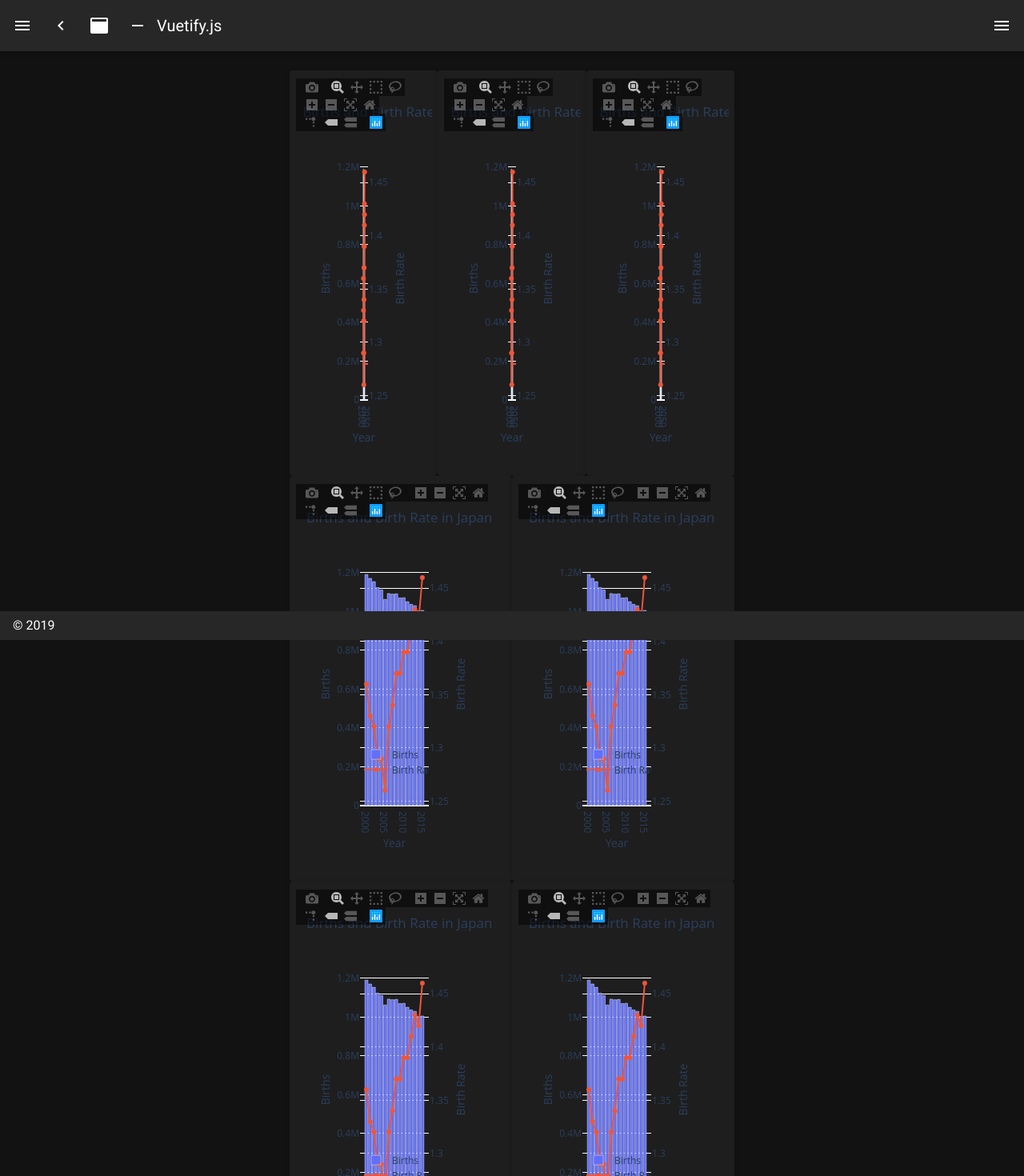
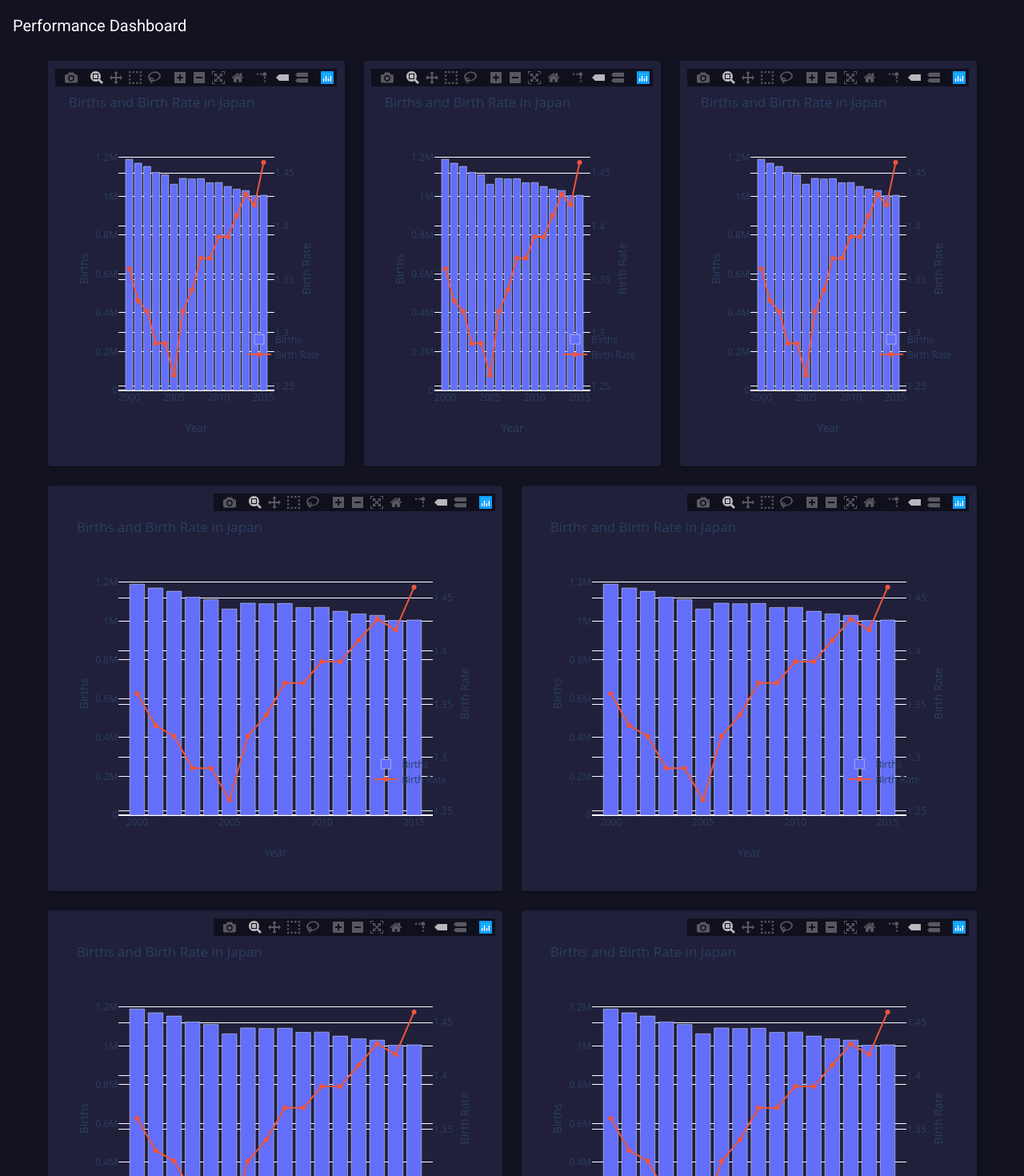
Before and after one commit to 4m1t0/performance-dashboard, a Nuxt app: page / in a window 1280 px wide. Shown: the top 1470 px of the page at 80% size. Built offline with nearby package versions, Linux system fonts and the light colour scheme.

Commit message:
nuxt.config.jsで色を制御できないため，cssで制御

```diff
--- a/src/javascript/components/Plot.vue
+++ b/src/javascript/components/Plot.vue
@@ -1,6 +1,6 @@
 <template>
   <v-col>
-    <v-card>
+    <v-card color="#20203B">
       <iframe
         width="100%"
         height="500"
@@ -20,5 +20,3 @@ export default {
   }
 }
 </script>
-
-<style></style>
--- a/src/javascript/layouts/default.vue
+++ b/src/javascript/layouts/default.vue
@@ -1,65 +1,16 @@
 <template>
   <v-app dark>
-    <v-navigation-drawer
-      v-model="drawer"
-      :mini-variant="miniVariant"
-      :clipped="clipped"
-      fixed
-      app
-    >
-      <v-list>
-        <v-list-item
-          v-for="(item, i) in items"
-          :key="i"
-          :to="item.to"
-          router
-          exact
-        >
-          <v-list-item-action>
-            <v-icon>{{ item.icon }}</v-icon>
-          </v-list-item-action>
-          <v-list-item-content>
-            <v-list-item-title v-text="item.title" />
-          </v-list-item-content>
-        </v-list-item>
-      </v-list>
-    </v-navigation-drawer>
-    <v-app-bar :clipped-left="clipped" fixed app>
-      <v-app-bar-nav-icon @click.stop="drawer = !drawer" />
-      <v-btn icon @click.stop="miniVariant = !miniVariant">
-        <v-icon>mdi-{{ `chevron-${miniVariant ? 'right' : 'left'}` }}</v-icon>
-      </v-btn>
-      <v-btn icon @click.stop="clipped = !clipped">
-        <v-icon>mdi-application</v-icon>
-      </v-btn>
-      <v-btn icon @click.stop="fixed = !fixed">
-        <v-icon>mdi-minus</v-icon>
-      </v-btn>
+    <v-app-bar :clipped-left="clipped" absolute color="#121221" flat app>
       <v-toolbar-title v-text="title" />
       <v-spacer />
-      <v-btn icon @click.stop="rightDrawer = !rightDrawer">
-        <v-icon>mdi-menu</v-icon>
-      </v-btn>
     </v-app-bar>
     <v-content>
       <v-container>
         <nuxt />
       </v-container>
     </v-content>
-    <v-navigation-drawer v-model="rightDrawer" :right="right" temporary fixed>
-      <v-list>
-        <v-list-item @click.native="right = !right">
-          <v-list-item-action>
-            <v-icon light>
-              mdi-repeat
-            </v-icon>
-          </v-list-item-action>
-          <v-list-item-title>Switch drawer (click me)</v-list-item-title>
-        </v-list-item>
-      </v-list>
-    </v-navigation-drawer>
-    <v-footer :fixed="fixed" app>
-      <span>&copy; 2019</span>
+    <v-footer absolute color="#121221" flat app>
+      <span>&copy; {{ new Date().getFullYear() }}</span>
     </v-footer>
   </v-app>
 </template>
@@ -86,8 +37,14 @@ export default {
       miniVariant: false,
       right: true,
       rightDrawer: false,
-      title: 'Vuetify.js'
+      title: 'Performance Dashboard'
     }
   }
 }
 </script>
+
+<style>
+.theme--dark.v-application {
+  background: #121221;
+}
+</style>
--- a/src/javascript/pages/index.vue
+++ b/src/javascript/pages/index.vue
@@ -1,39 +1,35 @@
 <template>
-  <v-layout justify-center>
-    <v-flex xs12 sm12 md9 lg6 xl6>
-      <v-container fluid grid-list-lg>
-        <v-row no-gutters>
+  <div>
+    <v-row>
       <Plot url="/temp-plot.html" />
       <Plot url="/temp-plot.html" />
       <Plot url="/temp-plot.html" />
     </v-row>
-        <v-row no-gutters>
+    <v-row>
       <Plot url="/temp-plot.html" />
       <Plot url="/temp-plot.html" />
     </v-row>
-        <v-row no-gutters>
+    <v-row>
       <Plot url="/temp-plot.html" />
       <Plot url="/temp-plot.html" />
     </v-row>
-        <v-row no-gutters>
+    <v-row>
       <Plot url="/temp-plot.html" />
       <Plot url="/temp-plot.html" />
     </v-row>
-        <v-row no-gutters>
+    <v-row>
       <Plot url="/temp-plot.html" />
       <Plot url="/temp-plot.html" />
     </v-row>
-        <v-row no-gutters>
+    <v-row>
       <Plot url="/temp-plot.html" />
       <Plot url="/temp-plot.html" />
     </v-row>
-        <v-row no-gutters>
+    <v-row>
       <Plot url="/temp-plot.html" />
       <Plot url="/temp-plot.html" />
     </v-row>
-      </v-container>
-    </v-flex>
-  </v-layout>
+  </div>
 </template>
 
 <script>
```
Lines whose indentation alone changed are shown as unchanged.
